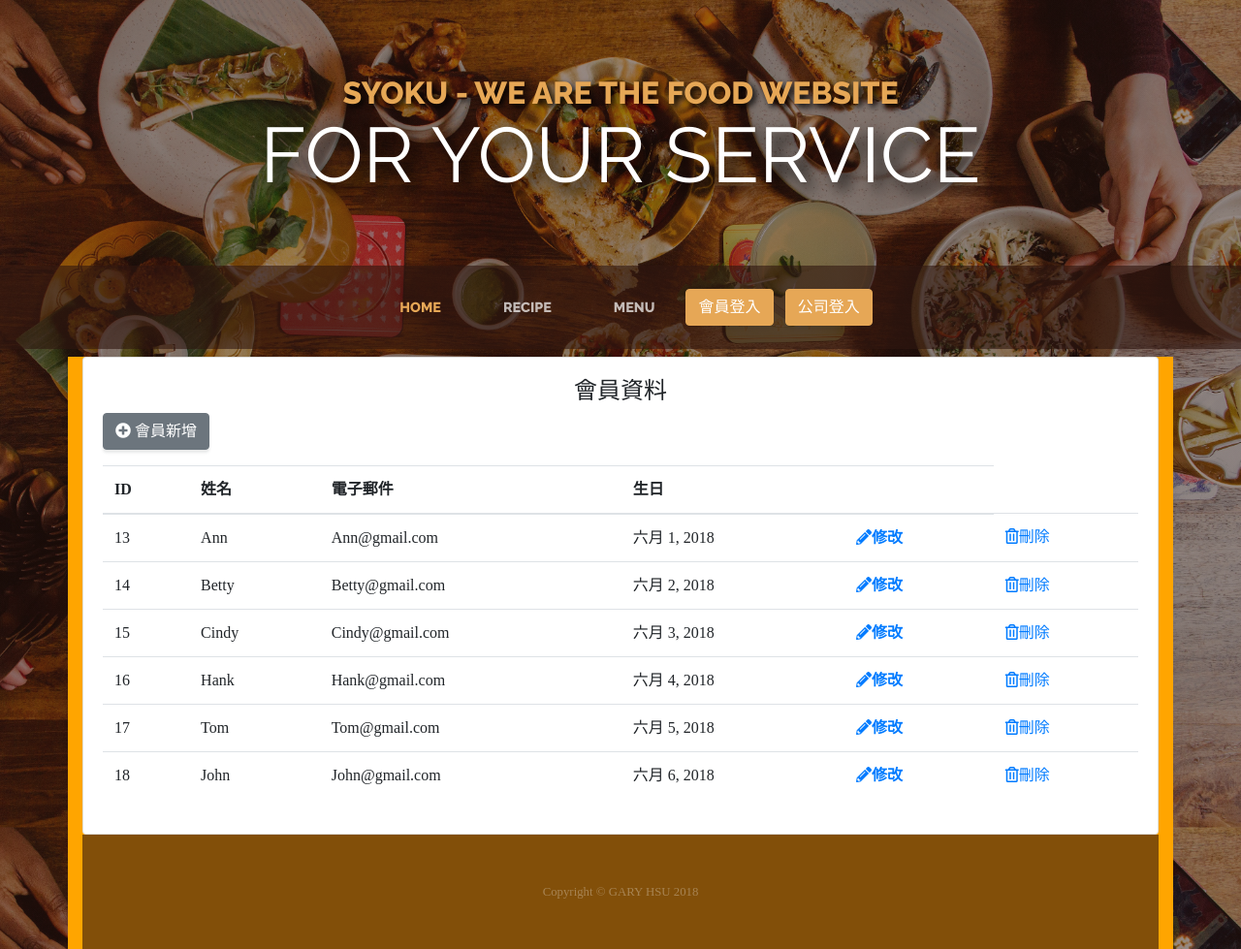
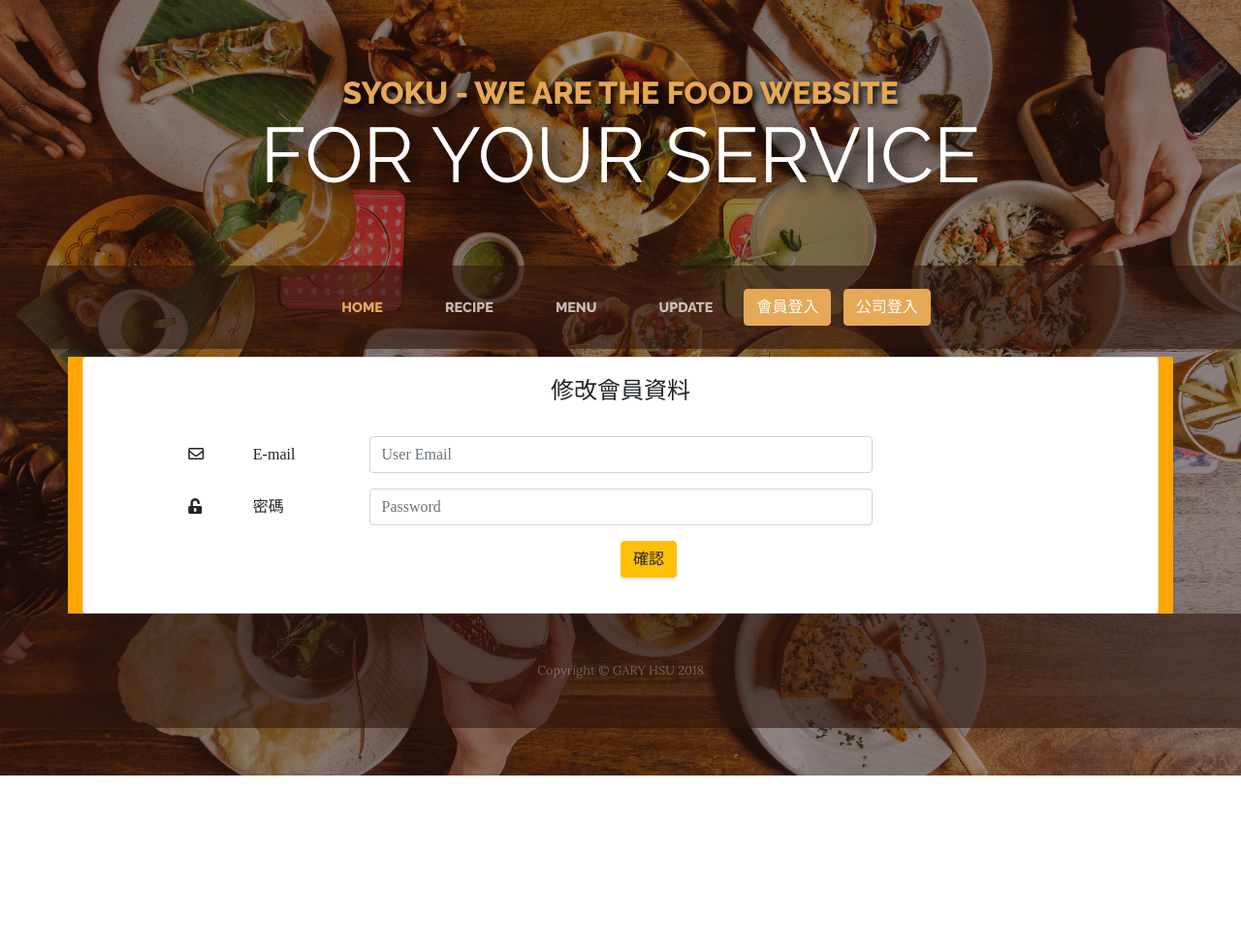
Before and after one commit to gary1209/syoku, a Django app: page /member/ in a window 1280 px wide. Shown: the whole page at 97% size. After the commit the page ends 800 px from the top, so only its background shows below. Run offline with Django 3.2, Linux system fonts and the light colour scheme; data comes from the database, SQL or seed files in the repository; some libraries are stand-ins or nearby versions.

Commit message:
member 修改
修改會員資料 多一個連結

```diff
--- a/member/templates/member/index.html
+++ b/member/templates/member/index.html
@@ -4,49 +4,49 @@
 
 <link rel="stylesheet" href="https://use.fontawesome.com/releases/v5.0.13/css/all.css" integrity="sha384-DNOHZ68U8hZfKXOrtjWvjxusGo9WQnrNx2sqG0tfsghAvtVlRW3tvkXWZh58N9jp" crossorigin="anonymous">
 
+<div class="container" style="background-color: orange;">
+        <div class="card card-register mx-auto mt-2">
+        <!-- <div class="card-header">Register an Account</div> -->
+        <div class="card-body" >
 
-
-<div class="container" style="background-color: orange; font-family: 微軟正黑體 ">
-    <div class="card card-register mx-auto mt-2">
-        <!-- <div class="card-header">Register an Account</div> -->
-    <div class="card-body" >
-
-<h4 style="text-align:center ;font-family: 微軟正黑體">會員資料</h4>
-
-<a href="{% url 'member:create' %}" class="btn btn-secondary mb-3"><i class="fa fa-plus-circle" aria-hidden="true"></i> 會員新增</a>
-<table class="table">
-    <thead>
-        <tr>
-            <th>ID</th>
-            <th>姓名</th>
-            <th>電子郵件</th>
-            <th>生日</th>
-            <th></th>
-        </tr>
-    </thead>
-    <tbody>
-
-        <tr>
-            {% for member in members %}
-            <td>{{member.id}}</td>
-            <td>{{member.username}}</td>
-            <td>{{member.useremail}}</td>
-            <td>{{member.userbirth}}</td>
-
-            <td><a href="{% url 'member:update' member.id %}" ><i class="fas fa-pencil-alt">修改</i></a></td>
-
-            <td><a href="{% url 'member:delete' member.id %}"><i class="far fa-trash-alt">刪除</i></a></td></td>
+<h4 style="text-align:center ; font-family: 微軟正黑體">修改會員資料</h4>
+<br>
 
 
 
-        </tr>
-        {% endfor %}
-    </tbody>
+<form method="POST" style="font-family: 微軟正黑體" >
+{% csrf_token %}
+
+<div class="form-group row">
+    <label for="useremail" class="col-sm-3 col-form-label">
+        <i class="far fa-envelope col-md-4" style="margin-left: 30%"></i>E-mail</label>
+    <div class="col-sm-6">
+        <input type="email" class="form-control" name="useremail" id="useremail" placeholder="User Email" required>
+    </div>
+</div>
 
 
-</table>
+
+<div class="form-group row">
+        <label for="password" class="col-sm-3 col-form-label">
+            <i class="fas fa-unlock-alt col-md-4" style="margin-left: 30%"></i>密碼</label>
+        <div class="col-sm-6">
+            <input type="password" class="form-control" name="password" id="password" placeholder="Password" required>
+        </div>
+</div>
+
+
+
+<div class="form-group row">
+        <div class="offset-md-6">
+        <button type="submit" class="btn btn-warning">確認</button>
 
 </div>
 </div>
 
+</form>
+
+</div>
+</div>
+</div>
 {% endblock %}
--- a/member/urls.py
+++ b/member/urls.py
@@ -8,6 +8,7 @@
     path('create/', views.create,name='create'),
     path('home/', views.home,name='home'),
     path('update/<int:id>', views.update,name='update'),
+
     path('delete/<int:id>', views.delete,name='delete'),
     path('login/', views.login,name='login'),
     path('logout/', views.logout,name='logout'),
--- a/member/views.py
+++ b/member/views.py
@@ -7,11 +7,23 @@
 
 # Create your views here.
 def index(request):
-
     # title = "會員管理"
     # 會員資料傳給 index.html
-    members=Member.objects.all()
+    # members=Member.objects.all()
+    # return render(request,'member/index.html',locals())
+
+    if request.method == 'POST':
+        useremail = request.POST['useremail']
+        password = request.POST['password']
+        member = Member.objects.filter(useremail=useremail)
+        memberid=member[0].id
+
+        return redirect("/member/update/%s" %(memberid))
+
+
     return render(request,'member/index.html',locals())
+
+
 
 
 def home(request):
@@ -51,12 +63,15 @@
         member.userbirth = userbirth
         member.save()
 
-        return redirect('/member')
+        # return redirect('/member/login')
+        response = HttpResponse("<script>alert('修改完成');location.href='/'</script>")
+        return response
 
     # title = "會員修改"
     # 根據會員編號取得會員資料傳給update.html
     member = Member.objects.get(id=int(id))
     return render(request,'member/update.html',locals())
+
 
 
 def delete(request,id):
--- a/templates/nav.html
+++ b/templates/nav.html
@@ -23,6 +23,13 @@
         <li class="nav-item px-lg-4">
           <a class="nav-link text-uppercase text-expanded" href="{% url 'storemenu:index' %}">Menu</a>
         </li>
+
+
+        <li class="nav-item px-lg-4">
+            <a class="nav-link text-uppercase text-expanded" href="{% url 'member:index' %}">Update</a>
+        </li>
+
+
         <!-- <li class="nav-item px-lg-4">
           <a class="nav-link text-uppercase text-expanded" href="{% url 'member:login' %}">MeMbEr</a>
         </li> -->
```
Also changed, not shown: member/templates/member/1index.html (added, +52 -0 lines).
